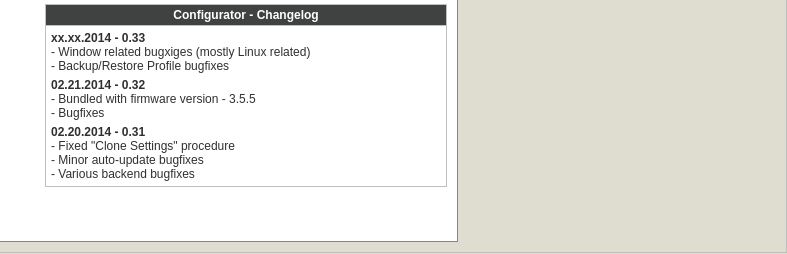
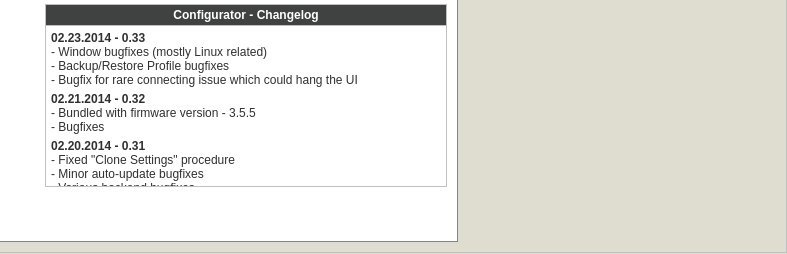
Before and after one commit to openLRSng/openLRSng-configurator, a browser extension: page main.html in a window 1280 px wide. Shown: the part 397-651 px from the top of the page, 493-1280 px from the left. Drawn offline with Linux system fonts and the light colour scheme; no server answers.

Commit message:
updating changelog / releasing

```diff
--- a/changelogs/configurator.html
+++ b/changelogs/configurator.html
@@ -1,7 +1,8 @@
-<span>xx.xx.2014 - 0.33</span>
+<span>02.23.2014 - 0.33</span>
 <p>
-    - Window related bugxiges (mostly Linux related)<br />
+    - Window bugfixes (mostly Linux related)<br />
     - Backup/Restore Profile bugfixes<br />
+    - Bugfix for rare connecting issue which could hang the UI<br />
 </p>
 <span>02.21.2014 - 0.32</span>
 <p>
```
